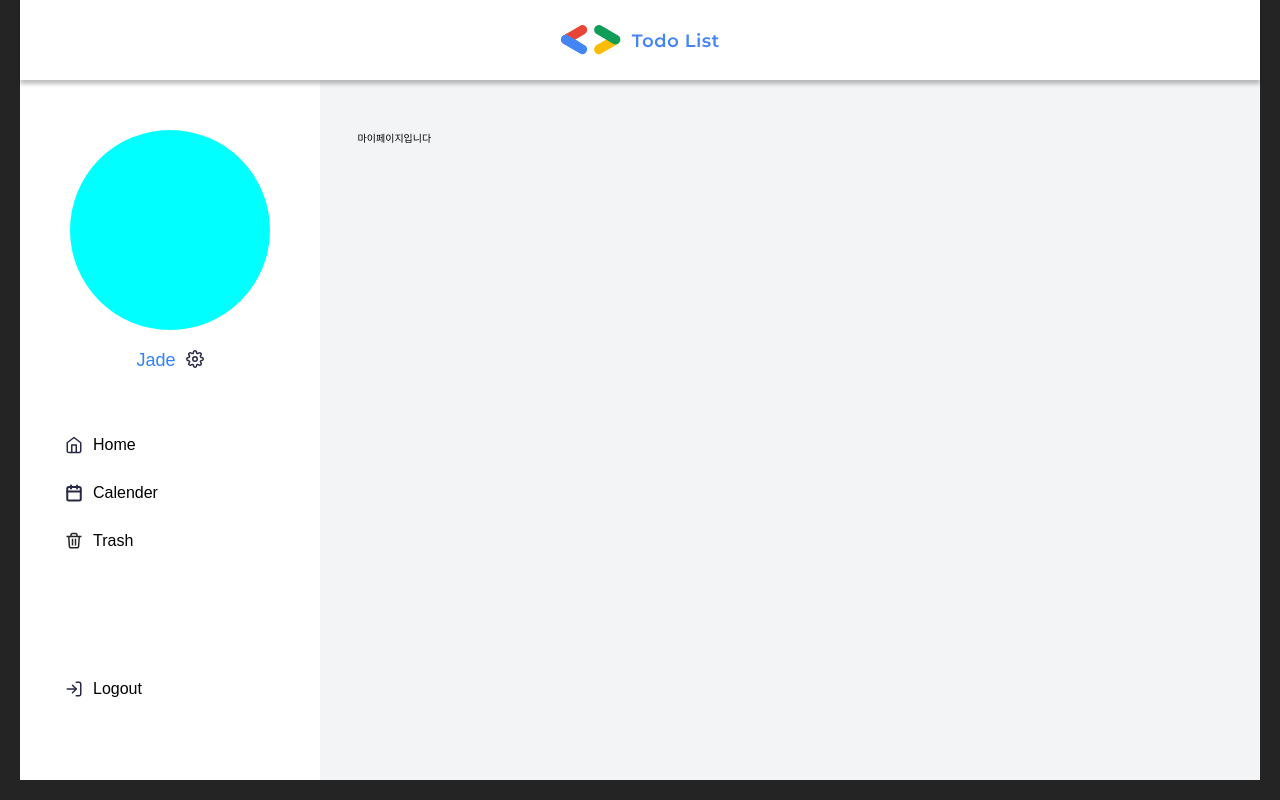
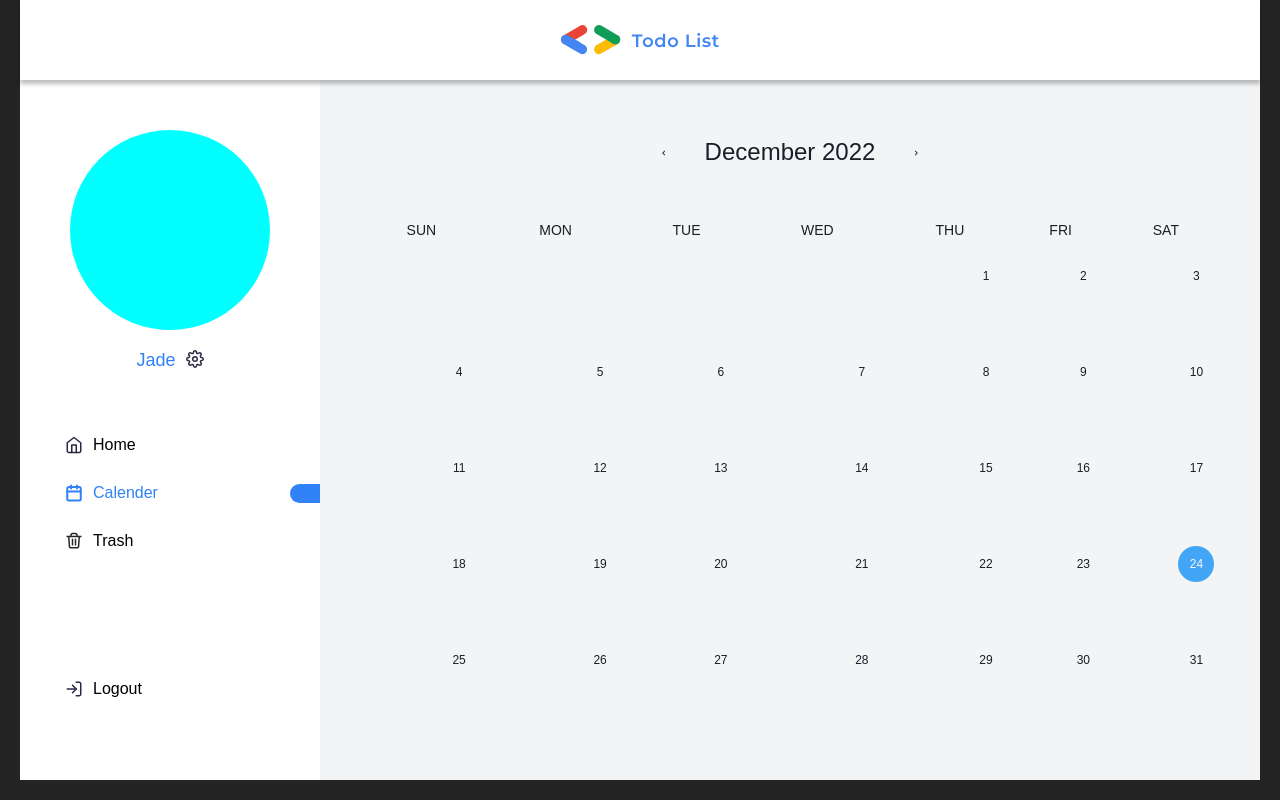
Before and after one commit to GDSC-Daejin/waffle-jacen-frontend, a React (Vite) app: page /calendar in a window 1280 px wide. Built offline with nearby package versions, Linux system fonts and the light colour scheme.

Commit message:
feat: Calendar 디자인 추가

```diff
--- a/package.json
+++ b/package.json
@@ -16,6 +16,7 @@
     "axios": "^1.2.0",
     "react": "^18.0.0",
     "react-dom": "^18.0.0",
+    "react-icons": "^4.6.0",
     "react-router-dom": "^6.0.1",
     "styled-components": "^5.3.6",
     "yarn": "^1.22.19",
--- a/src/components/Sidebar/index.tsx
+++ b/src/components/Sidebar/index.tsx
@@ -60,9 +60,9 @@ const Sidebar = () => {
             </MenuWrapper>
             <MenuWrapper
               onClick={() => {
-                navigate('/calender');
+                navigate('/calendar');
               }}
-              isSelected={isMenuSelected('calender')}
+              isSelected={isMenuSelected('calendar')}
             >
               <CalenderIcon />
               <MenuName>Calender</MenuName>
--- a/src/components/Sidebar/styled.ts
+++ b/src/components/Sidebar/styled.ts
@@ -89,7 +89,7 @@ export const MenuStick = styled.div`
   width: 30px;
   height: 19px;
   border-radius: 10px 0px 0px 10px;
-  background-color: ${({ theme }) => theme.colors.tossBlue};
+  background-color: ${({ theme }) => theme.colors.tossBlue500};
   position: absolute;
   right: 0;
 `;
--- a/src/components/TodayTimeInformation/index.tsx
+++ b/src/components/TodayTimeInformation/index.tsx
@@ -1,4 +1,4 @@
-import React, {useEffect, useState} from 'react';
+import React, { useEffect, useState } from 'react';
 import { SubTitle, Title, WrapperDesign } from '../TodoProgress/styled';
 import {
   ClockTimeWrapper,
@@ -19,14 +19,14 @@ const TodayTimeInformation = () => {
   getStringDate();*/
   const [date, setDate] = useState(new Date());
 
-  const currentDate = `${date.getFullYear()}-${
+  /*const currentDate = `${date.getFullYear()}-${
     date.getMonth() + 1
-  }-${date.getDate()}`;
+  }-${date.getDate()}`;*/
 
   const [currentTime, setCurrentTime] = useState('00:00:00');
+  const [currentDate, setCurrentDate] = useState('');
 
   const getCurrentTime = () => {
-    const date = new Date();
     const hour = String(date.getHours()).padStart(2, '0');
     const minute = String(date.getMinutes()).padStart(2, '0');
     const second = String(date.getSeconds()).padStart(2, '0');
@@ -39,9 +39,34 @@ const TodayTimeInformation = () => {
 
   showCurrentTime();
 
-  useEffect(()=> {
-    showCurrentTime();
-  },[])
+  const getCurrentDate = () => {
+    let day: string;
+    switch (date.getDay()) {
+      case 1:
+        day = 'Mon';
+      case 2:
+        day = 'Tue';
+      case 3:
+        return 'Wed';
+      case 4:
+        return 'Thu';
+      case 5:
+        return 'Fri';
+      case 6:
+        return 'Sat';
+      default:
+        return 'Sun';
+    }
+
+    setCurrentDate(`${date.getFullYear()}-${
+        date.getMonth() + 1
+    }-${date.getDate()} ${date.getDay()}`)
+  };
+
+  useEffect(() => {
+    getCurrentTime();
+    getCurrentDate();
+  }, []);
 
   return (
     <WrapperDesign>
--- /dev/null
+++ b/src/layout/calendar.styled.ts
@@ -0,0 +1,91 @@
+import styled from 'styled-components';
+
+export const Header = styled.div`
+  width: 100%;
+  display: flex;
+  justify-content: center;
+  align-items: center;
+`;
+
+export const Title = styled.h1`
+  margin: 0;
+  padding: 8px 24px;
+  font-size: 24px;
+  font-weight: normal;
+  text-align: center;
+  color: ${({ theme }) => theme.colors.grey900};
+`;
+
+export const ArrowButton = styled.button<{ pos: 'left' | 'right' }>`
+  border: none;
+  border-radius: 4px;
+  padding: 8px 12px;
+  background-color: transparent;
+  font-size: 18px;
+  cursor: pointer;
+  color: ${({ theme }) => theme.colors.grey900};
+`;
+
+export const ButtonContainer = styled.div`
+  display: flex;
+  align-items: center;
+  justify-content: center;
+`;
+
+export const Table = styled.table`
+  border-collapse: collapse;
+  width: 100%;
+  height: 100%;
+  border-spacing: 0;
+`;
+
+export const TableHeader = styled.thead`
+  padding-block: 12px;
+  > tr {
+    > th {
+      font-size: ${({ theme }) => theme.fontSize.textM};
+      padding-block: 12px;
+      font-weight: normal;
+      color: ${({ theme }) => theme.colors.grey900};
+    }
+  }
+`;
+
+export const TableBody = styled.tbody``;
+
+export const TableData = styled.td`
+  text-align: center;
+  color: ${({ theme }) => theme.colors.grey900};
+  padding: 8px;
+  position: relative;
+`;
+
+export const DisplayDate = styled.div<{ isToday?: boolean; isSelected?: boolean }>`
+  color: ${({ isToday }) => isToday && '#F8F7FA'};
+  background-color: ${({ isToday, isSelected }) =>
+    isSelected ? '#42a5f5' : isToday ? '#FBBC04' : ''};
+  display: flex;
+  justify-content: center;
+  align-items: center;
+  border-radius: 50%;
+  align-self: flex-end;
+  position: absolute;
+  top: 8px;
+  right: 8px;
+  width: 36px;
+  height: 36px;
+  cursor: pointer;
+  font-size: ${({ theme }) => theme.fontSize.textS};
+`;
+
+export const Base = styled.div`
+  width: 100%;
+  height: 600px;
+  display: flex;
+  flex-direction: column;
+  align-items: center;
+  box-sizing: border-box;
+  ${Header} + ${Table} {
+    margin-top: 36px;
+  }
+`;
--- /dev/null
+++ b/src/layout/calendar.tsx
@@ -0,0 +1,132 @@
+import React, { useMemo, useState } from 'react';
+import { BiChevronLeft, BiChevronRight } from 'react-icons/bi';
+import { isSameDay } from '../utils/date';
+import {
+  ArrowButton,
+  Base,
+  ButtonContainer,
+  DisplayDate,
+  Header,
+  Table,
+  TableBody,
+  TableData,
+  TableHeader,
+  Title,
+} from './calendar.styled';
+
+const DAYS = ['SUN', 'MON', 'TUE', 'WED', 'THU', 'FRI', 'SAT']; // 요일
+
+const MONTHS = [
+  'January',
+  'February',
+  'March',
+  'April',
+  'May',
+  'June',
+  'July',
+  'August',
+  'September',
+  'October',
+  'November',
+  'December',
+]; // 달
+
+const CalendarLayout: React.FC = () => {
+  const [selectedDate, setSelectedDate] = useState<Date>(new Date()); // 선택한 날짜
+
+  const { year, month, firstDay, lastDay } = useMemo(() => {
+    // 선택한 날을 기준으로 첫째 날, 마지막 날, 년, 월 계
+    const year = selectedDate.getFullYear();
+    const month = selectedDate.getMonth();
+
+    return {
+      year,
+      month,
+      firstDay: new Date(year, month, 1),
+      lastDay: new Date(year, month + 1, 0),
+    };
+  }, [selectedDate]);
+
+  const selectDate = (date: Date) => {
+    // 날짜를 선택한다.
+    setSelectedDate(date);
+  };
+
+  const pad = () =>
+    [...Array(firstDay.getDay()).keys()].map((p: number) => (
+      <TableData key={`pad_${p}`} />
+    )); // 해당 월의 첫째 날 전 pad
+
+  const range = () =>
+    [...Array(lastDay.getDate()).keys()].map((d: number) => {
+      // 1일 부터 마지막 날까지 날짜 표기
+      const thisDay = new Date(year, month, d + 1);
+      const today = new Date();
+
+      return (
+        <TableData key={d} onClick={() => selectDate(thisDay)}>
+          <DisplayDate
+            isSelected={isSameDay(selectedDate, thisDay)}
+            isToday={isSameDay(today, thisDay)}
+          >
+            {new Date(year, month, d + 1).getDate()}
+          </DisplayDate>
+        </TableData>
+      );
+    });
+
+  const render = () => {
+    // table data 를 일주일 단위로 줄바꿈한다.
+    const items = [...pad(), ...range()];
+
+    const weeks = Math.ceil(items.length / 7);
+
+    return [...Array(weeks).keys()].map((week: number) => (
+      <tr key={`week_${week}`}>{items.slice(week * 7, week * 7 + 7)}</tr>
+    ));
+  };
+
+  return (
+    <Base>
+      <Header>
+        <ButtonContainer>
+          <ArrowButton
+            pos="left"
+            onClick={() =>
+              selectDate(
+                new Date(selectedDate.setMonth(selectedDate.getMonth() - 1)),
+              )
+            }
+          >
+            <BiChevronLeft />
+          </ArrowButton>
+          <Title>{`${MONTHS[month]} ${year}`}</Title>
+          <ArrowButton
+            pos="right"
+            onClick={() =>
+              selectDate(
+                new Date(selectedDate.setMonth(selectedDate.getMonth() + 1)),
+              )
+            }
+          >
+            <BiChevronRight />
+          </ArrowButton>
+        </ButtonContainer>
+      </Header>
+      <Table>
+        <TableHeader>
+          <tr>
+            {DAYS.map((day, index) => (
+              <th key={day} align="center">
+                {day}
+              </th>
+            ))}
+          </tr>
+        </TableHeader>
+        <TableBody>{render()}</TableBody>
+      </Table>
+    </Base>
+  );
+};
+
+export default CalendarLayout;
--- a/src/layout/index.tsx
+++ b/src/layout/index.tsx
@@ -2,10 +2,14 @@ import React from 'react';
 import { Route, Routes } from 'react-router-dom';
 import Home from '../pages/Home';
 import MyPage from '../pages/MyPage';
-import Calender from '../pages/Calender';
+import Calendar from '../pages/Calendar';
 import Trash from '../pages/Trash';
 import TodoDetail from '../pages/TodoDetail';
-import { ContainerInner, LayoutContainer, NavigationBlock } from '../styles/layouts';
+import {
+  ContainerInner,
+  LayoutContainer,
+  NavigationBlock,
+} from '../styles/layouts';
 
 const Layout = () => {
   return (
@@ -15,7 +19,7 @@ const Layout = () => {
         <Routes>
           <Route path={'/*'} element={<Home />} />
           <Route path={'/:user_name/*'} element={<MyPage />} />
-          <Route path={'/calender'} element={<Calender />} />
+          <Route path={'/calendar'} element={<Calendar />} />
           <Route path={'/trash'} element={<Trash />} />
           <Route path={'/todo/:id'} element={<TodoDetail />} />
         </Routes>
--- /dev/null
+++ b/src/pages/Calendar/index.tsx
@@ -0,0 +1,8 @@
+import React from 'react';
+import CalendarLayout from '../../layout/calendar';
+
+const Calendar = () => {
+  return <CalendarLayout />;
+};
+
+export default Calendar;
--- a/src/pages/Calender/index.tsx
+++ /dev/null
@@ -1,11 +0,0 @@
-import React from 'react';
-
-const Calender = () => {
-  return (
-    <div>
-      달력 페이지입니다.
-    </div>
-  );
-};
-
-export default Calender;
--- /dev/null
+++ b/src/utils/date.ts
@@ -0,0 +1,7 @@
+export const isSameDay = (a: Date, b: Date): boolean => {
+  return (
+    a.getFullYear() === b.getFullYear() &&
+    a.getMonth() === b.getMonth() &&
+    a.getDate() === b.getDate()
+  );
+};
```
Also changed, not shown: src/assets/ArrowButton.tsx (added, +20 -0 lines), 1 other file (tests, documents, lock files or other folders).
